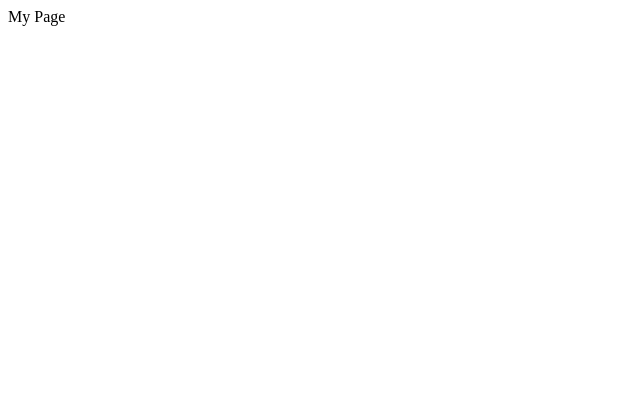
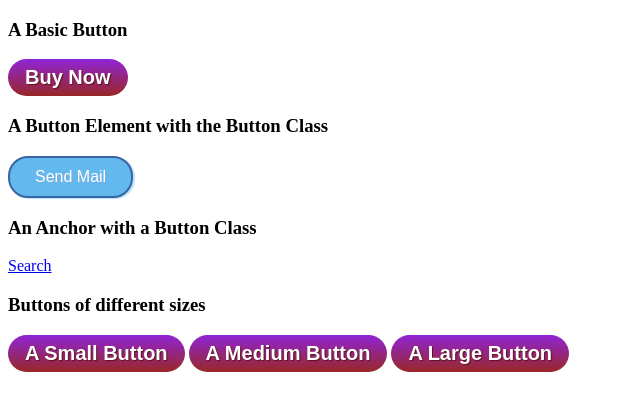
Before and after one commit to dudzon/Intro-to-CSS-2, a plain HTML site: page index.html in a window 1280 px wide. Shown: the whole page, without its empty margins (0-640 px from the left). Drawn offline with Linux system fonts and the light colour scheme.

Commit message:
assignment 2

```diff
--- /dev/null
+++ b/buttons.css
@@ -0,0 +1,47 @@
+.button {
+    display: inline-block;
+    text-align: center;
+    vertical-align: middle;
+    padding: 7px 17px;
+    border: 0px solid #a12727;
+    border-radius: 19px;
+    background: #8f24d6;
+    background: -webkit-gradient(linear, left top, left bottom, from(#8f24d6), to(#992727));
+    background: -moz-linear-gradient(top, #8f24d6, #992727);
+    background: linear-gradient(to bottom, #8f24d6, #992727);
+    text-shadow: #591717 1px 1px 1px;
+    font: normal normal bold 20px arial;
+    color: #ffffff;
+    text-decoration: none;
+}
+.button:hover
+      {
+    background: #ac2bff;
+    background: -webkit-gradient(linear, left top, left bottom, from(#ac2bff), to(#b62f2f));
+    background: -moz-linear-gradient(top, #ac2bff, #b62f2f);
+    background: linear-gradient(to bottom, #ac2bff, #b62f2f);
+    color: #ffffff;
+    text-decoration: none;
+}
+
+.button-mail {
+  display: inline-block;
+  font-family: arial;
+  color: #FFF;
+  font-size: 16px;
+  text-shadow: 1px 1px 0px #7CACDE;
+  box-shadow: 2px 1px 1px #BEE2F9;
+  padding: 10px 25px;
+  -moz-border-radius: 20px;
+  -webkit-border-radius: 20px;
+  border-radius: 20px;
+  border: 2px solid #3866A3;
+  background: #63B8EE;
+}
+.button-mail:hover {
+  color: #000 ;
+  background: #c9991e;
+}
+.button-link{
+
+}
--- a/index.html
+++ b/index.html
@@ -1 +1,23 @@
-My Page
+<!DOCTYPE html>
+<html lang="en">
+<head>
+	<meta charset="UTF-8">
+	<title>Buttons</title>
+	<link rel="stylesheet" type="text/css" href="buttons.css">
+</head>
+<body>
+	<h3>A Basic Button</h3>
+<div class="button">Buy Now</div>
+
+<h3>A Button Element with the Button Class</h3>
+<button class="button-mail">Send Mail</button>
+
+<h3>An Anchor with a Button Class</h3>
+<a href="#" class="button-link">Search</a>
+
+<h3>Buttons of different sizes</h3>
+<div class="button button-sm">A Small Button</div>
+<div class="button button-md">A Medium Button</div>
+<div class="button button-lg">A Large Button</div>
+</body>
+</html>
```
